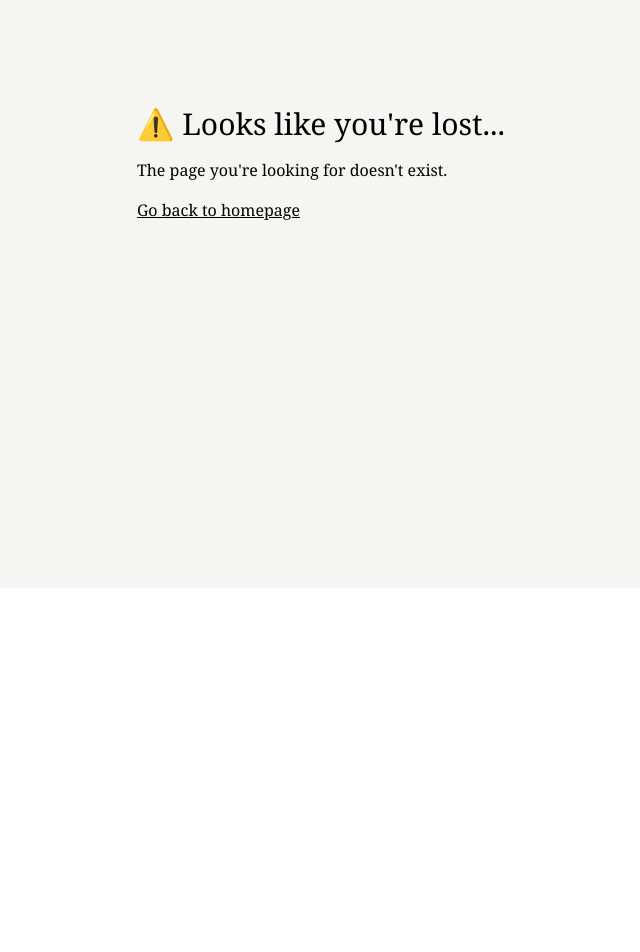
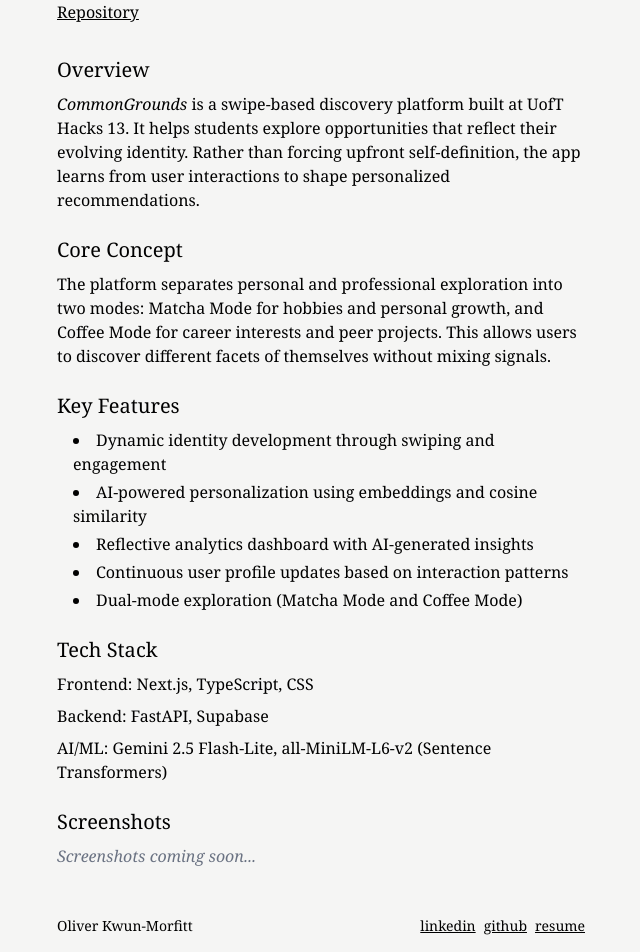
Before and after one commit to olliekm/my-site, a Next.js app in the folder ollie/: page /proj/commongrounds in a window 1280 px wide. Before the commit this address had no page. Shown: the part 212-1164 px from the top of the page, without its empty margins (319-959 px from the left). Before the commit the page ends 800 px from the top, so only its background shows below. Built offline with nearby package versions, Linux system fonts and the light colour scheme.

Commit message:
added common grounds page

```diff
--- /dev/null
+++ b/ollie/app/proj/commongrounds/page.tsx
@@ -0,0 +1,77 @@
+import Link from "next/link";
+
+export default function Home() {
+  return (
+    <div className="bg-stone-100 w-full min-h-screen h-auto flex justify-center text-black font-serif">
+      <div className="w-xl h-full px-6 space-y-8">
+        {/* Title + description */}
+        <div className="w-full flex sm:pt-20 pt-8 flex-col space-y-4">
+            <Link href={"/"}>&#8592; Back</Link>
+          <h1 className="text-3xl font-serif">CommonGrounds</h1>
+          <p className="italic">A swipe-based discovery platform for students</p>
+
+          <div className="flex space-x-4">
+            <a href="https://github.com/olliekm/Common-Grounds" target="_blank" rel="noopener noreferrer" className="underline">Repository</a>
+          </div>
+        </div>
+        <div className="space-y-6">
+          <div>
+            <h2 className="text-xl mb-2">Overview</h2>
+            <p>
+              <span className="italic">CommonGrounds</span> is a swipe-based discovery platform built at UofT Hacks 13. It helps students explore opportunities that reflect their evolving identity. Rather than forcing upfront self-definition, the app learns from user interactions to shape personalized recommendations.
+            </p>
+          </div>
+
+          <div>
+            <h2 className="text-xl mb-2">Core Concept</h2>
+            <p>
+              The platform separates personal and professional exploration into two modes: Matcha Mode for hobbies and personal growth, and Coffee Mode for career interests and peer projects. This allows users to discover different facets of themselves without mixing signals.
+            </p>
+          </div>
+
+          <div>
+            <h2 className="text-xl mb-2">Key Features</h2>
+            <ul className="list-disc list-inside pl-4 space-y-1">
+              <li>Dynamic identity development through swiping and engagement</li>
+              <li>AI-powered personalization using embeddings and cosine similarity</li>
+              <li>Reflective analytics dashboard with AI-generated insights</li>
+              <li>Continuous user profile updates based on interaction patterns</li>
+              <li>Dual-mode exploration (Matcha Mode and Coffee Mode)</li>
+            </ul>
+          </div>
+
+          <div>
+            <h2 className="text-xl mb-2">Tech Stack</h2>
+            <div className="space-y-2">
+              <div>
+                <span className="font-medium">Frontend:</span> Next.js, TypeScript, CSS
+              </div>
+              <div>
+                <span className="font-medium">Backend:</span> FastAPI, Supabase
+              </div>
+              <div>
+                <span className="font-medium">AI/ML:</span> Gemini 2.5 Flash-Lite, all-MiniLM-L6-v2 (Sentence Transformers)
+              </div>
+            </div>
+          </div>
+
+          <div>
+            <h2 className="text-xl mb-2">Screenshots</h2>
+            <div className="space-y-4">
+              <p className="text-gray-500 italic">Screenshots coming soon...</p>
+            </div>
+          </div>
+        </div>
+
+        <footer className="py-4 text-sm flex justify-between">
+          <p>Oliver Kwun-Morfitt</p>
+          <div className="flex space-x-2">
+            <a href="https://www.linkedin.com/in/oliver-kwun-morfitt/" target="_blank" rel="noopener noreferrer" className="underline">linkedin</a>
+            <a href="https://github.com/olliekm" target="_blank" rel="noopener noreferrer" className="underline">github</a>
+            <a href="https://github.com/olliekm/Resume/blob/main/oliverkm_resume.pdf" target="_blank" rel="noopener noreferrer" className="underline">resume</a>
+          </div>
+        </footer>
+      </div>
+    </div>
+  );
+}
```
